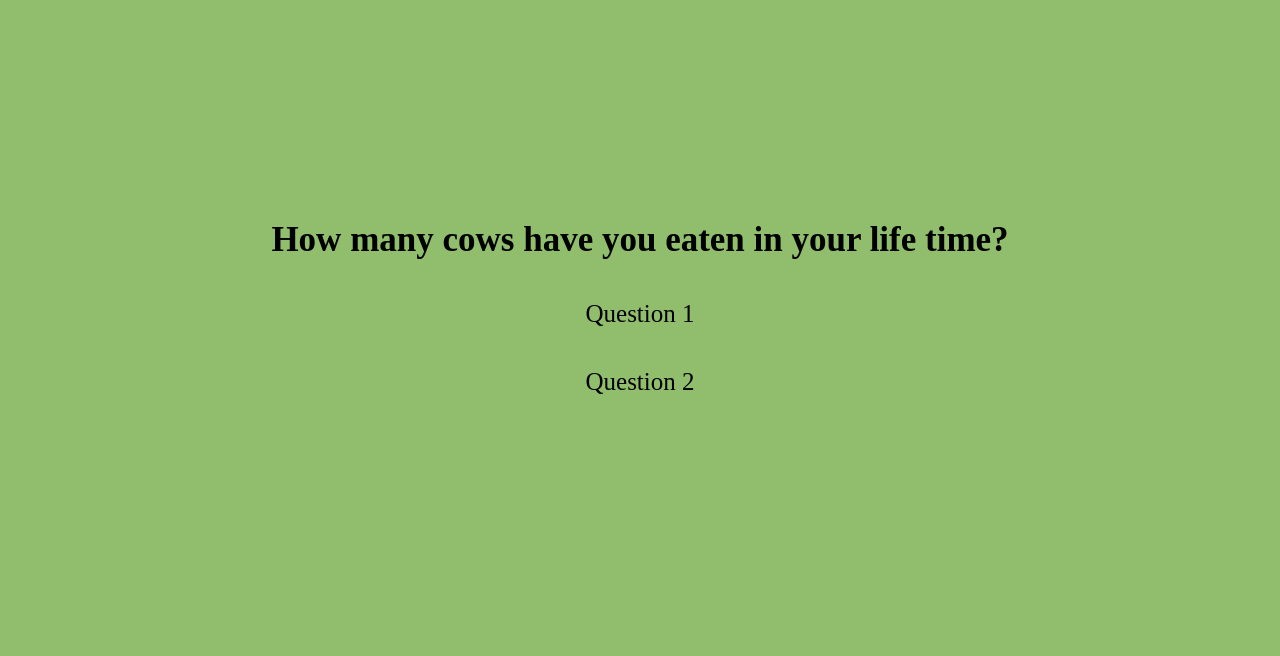
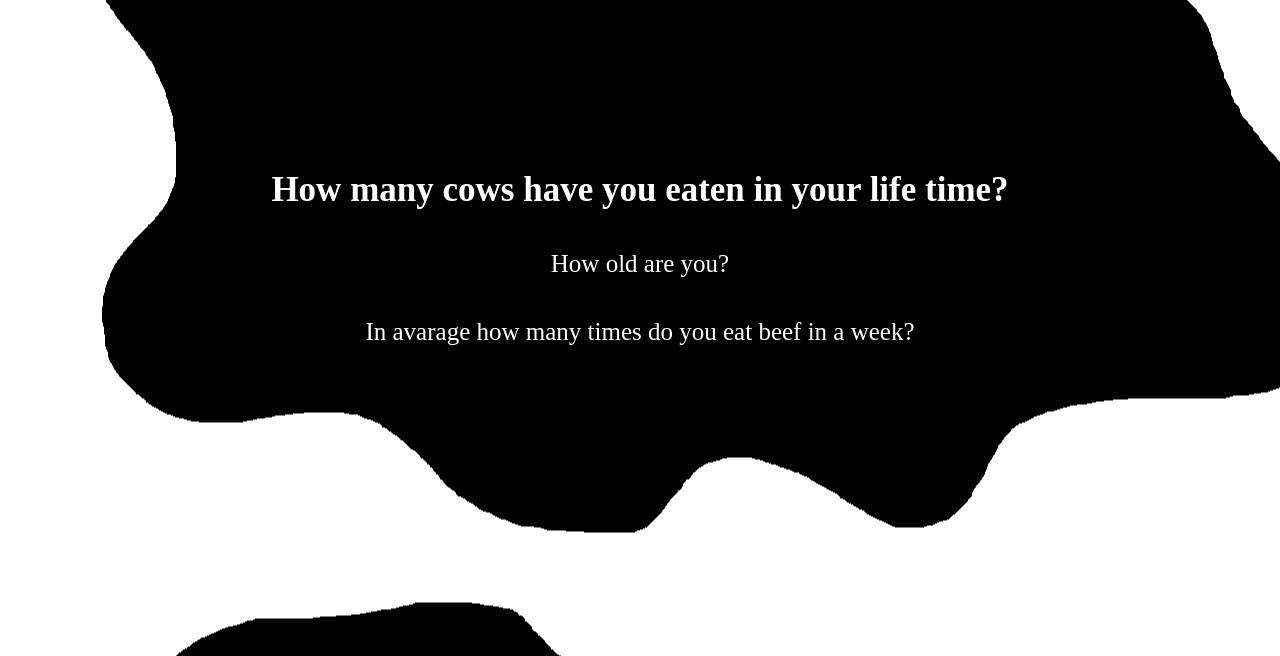
Before and after one commit to mateoglzc/Cow-Website, a Flask app: page / in a window 1280 px wide. Shown: the top 656 px of the page. Run offline with Flask 2, Linux system fonts and the light colour scheme.

Commit message:
This is the dumbest thing I have ever done.

```diff
--- a/CowWebsite/Templates/index.html
+++ b/CowWebsite/Templates/index.html
@@ -12,8 +12,8 @@
     <div class="title">
         <h4>How many cows have you eaten in your life time?</h4>
     </div>
-    <div class="question">Question 1</div>
-    <div class="question">Question 2</div>
+    <div class="question">How old are you?</div>
+    <div class="question">In avarage how many times do you eat beef in a week?</div>
 </body>
 
 </html>
--- a/CowWebsite/static/CSS/matt.css
+++ b/CowWebsite/static/CSS/matt.css
@@ -1,10 +1,12 @@
 *{
     margin: 0;
     padding: 0;
+    color: white;
 }
 
 body{
-    background-color: #90be6d;
+    background-image: url('../cowspot.png');
+    background-position: center;
 }
 
 div{
@@ -13,7 +15,7 @@ div{
 }
 .title{
     font-size: 35px;
-    margin-top: 200px;
+    margin-top: 150px;
 }
 
 .question{
--- a/moo.py
+++ b/moo.py
@@ -4,3 +4,5 @@ def moo(beef_per_week, years):
     years -= 4
     years_weeks = 52*years
     return ((years_weeks*200*beef_per_week)/204117)
+
+print(moo(3,20))
```
Also changed, not shown: CowWebsite/static/cowspot.png (added).
